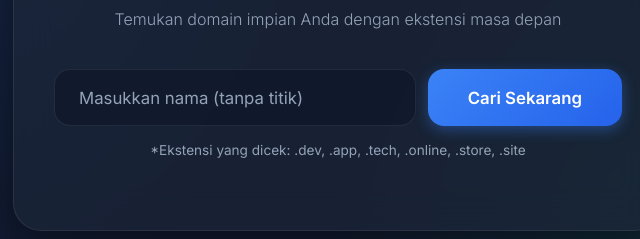
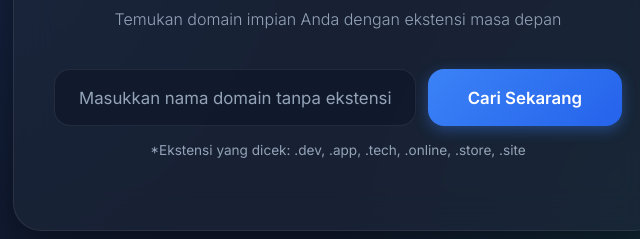
Before and after one commit to apeprustandi/cek-domain-api, a website: page pages/index.html in a window 1280 px wide. Shown: the part 331-570 px from the top of the page, 302-942 px from the left. Drawn offline with Linux system fonts and the light colour scheme.

Commit message:
Update placeholder input domain menjadi lebih jelas

```diff
--- a/pages/index.html
+++ b/pages/index.html
@@ -283,7 +283,7 @@
         <h1>Cek Domain Keren</h1>
         <p class="subtitle">Temukan domain impian Anda dengan ekstensi masa depan</p>
         <div class="input-group">
-            <input type="text" id="domainInput" placeholder="Masukkan nama (tanpa titik)" autocomplete="off" spellcheck="false">
+            <input type="text" id="domainInput" placeholder="Masukkan nama domain tanpa ekstensi" autocomplete="off" spellcheck="false">
             <button id="searchBtn">
                 <span id="btnText">Cari Sekarang</span>
                 <div class="loader" id="loader"></div>
```
